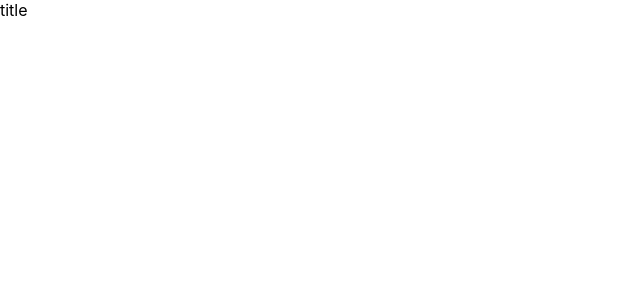
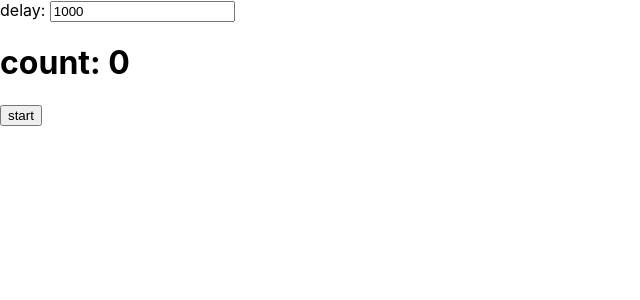
Before and after one commit to lhikarul/react-components, a React (Create React App) app: page / in a window 1280 px wide. Shown: the top 300 px of the page, without its empty margins (0-640 px from the left). Built offline with nearby package versions, Linux system fonts and the light colour scheme.

Commit message:
feat: useInterval

```diff
--- a/src/App.tsx
+++ b/src/App.tsx
@@ -2,20 +2,48 @@ import { ThemeProvider } from "@emotion/react";
 import { theme } from "./theme";
 import Dropwdown from "./components/Dropdown";
 import { useState } from "react";
+import useInterval from "./hooks/useInterval";
 
 function App() {
   const [isOpen, setIsOpen] = useState<boolean>(false);
+  const [count, setCount] = useState(0);
+  const [delay, setDelay] = useState(1000);
+  const [isRunning, toggleIsRunning] = useState(false);
+
+  useInterval(
+    () => {
+      setCount(count + 1);
+    },
+    isRunning ? delay : null
+  );
+
   return (
-    <ThemeProvider theme={theme.default}>
-      <Dropwdown
-        isOpen={isOpen}
-        onClick={() => setIsOpen(true)}
-        onClose={() => setIsOpen(false)}
-        overlay={<div>content</div>}
-      >
-        <div>title</div>
-      </Dropwdown>
-    </ThemeProvider>
+    <div>
+      <div>
+        delay:{" "}
+        <input
+          value={delay}
+          onChange={(event) => setDelay(Number(event.target.value))}
+        />
+      </div>
+      <h1>count: {count}</h1>
+      <div>
+        <button onClick={() => toggleIsRunning((val) => !val)}>
+          {isRunning ? "stop" : "start"}
+        </button>
+      </div>
+    </div>
+
+    // <ThemeProvider theme={theme.default}>
+    //   <Dropwdown
+    //     isOpen={isOpen}
+    //     onClick={() => setIsOpen(true)}
+    //     onClose={() => setIsOpen(false)}
+    //     overlay={<div>content</div>}
+    //   >
+    //     <div>title</div>
+    //   </Dropwdown>
+    // </ThemeProvider>
   );
 }
 
--- /dev/null
+++ b/src/hooks/useInterval/index.ts
@@ -0,0 +1,19 @@
+import { useEffect, useRef } from "react";
+
+const useInterval = (callback: Function, delay?: number | null) => {
+  const savedCallback = useRef<Function>(() => {});
+
+  useEffect(() => {
+    savedCallback.current = callback;
+  });
+
+  useEffect(() => {
+    if (delay !== null) {
+      const interval = setInterval(() => savedCallback.current(), delay || 0);
+      return () => clearInterval(interval);
+    }
+    return undefined;
+  }, [delay]);
+};
+
+export default useInterval;
```
Also changed, not shown: src/hooks/useInterval/index.md (added, +47 -0 lines).
